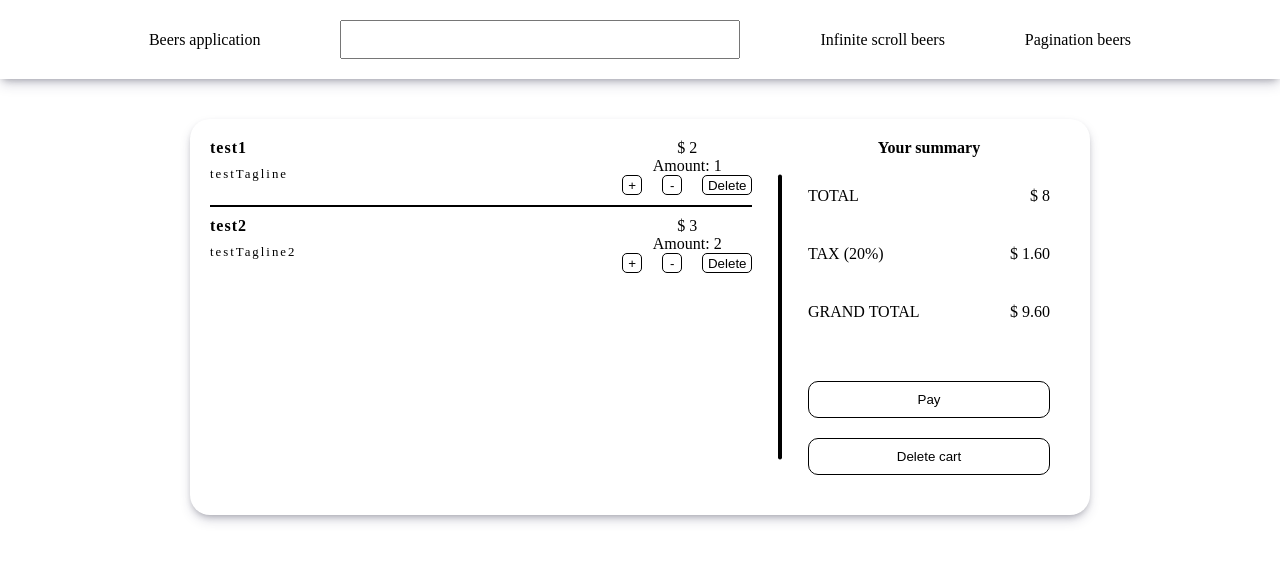
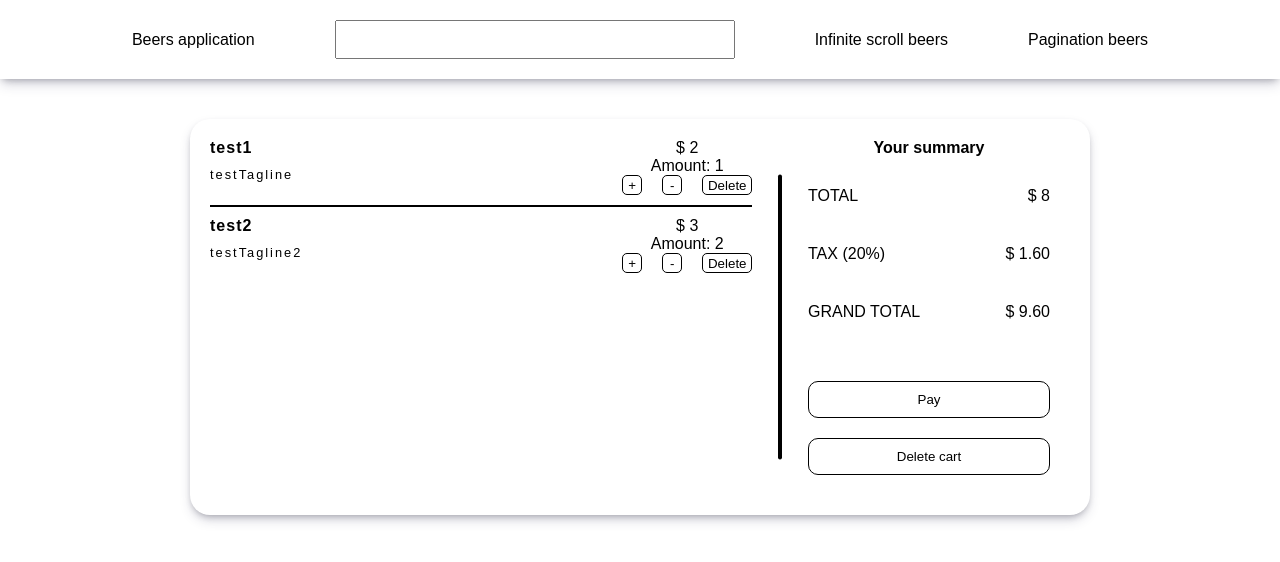
Before and after one commit to xFreshu/e-commerce-app, a Next.js app: page / in a window 1280 px wide. Shown: the top 562 px of the page. Built offline with nearby package versions, Linux system fonts and the light colour scheme.

Commit message:
Add loading spinner before get data from api

```diff
--- a/styles/GlobalStyles.js
+++ b/styles/GlobalStyles.js
@@ -7,6 +7,6 @@
   box-sizing: border-box;
 }
 html{
-  font-family: 'Hubballi', cursive;
+  font-family: 'Montserrat', sans-serif;
 }
 `
--- a/styles/fonts/font.css
+++ b/styles/fonts/font.css
@@ -1 +1 @@
-@import url('https://fonts.googleapis.com/css2?family=Hubballi&display=swap');
+@import url('https://fonts.googleapis.com/css2?family=Montserrat:wght@400;700&display=swap');
```
Also changed, not shown: pages/infinite-scroll.tsx (+6 -2 lines), pages/pagination-beers.tsx (+9 -2 lines).
